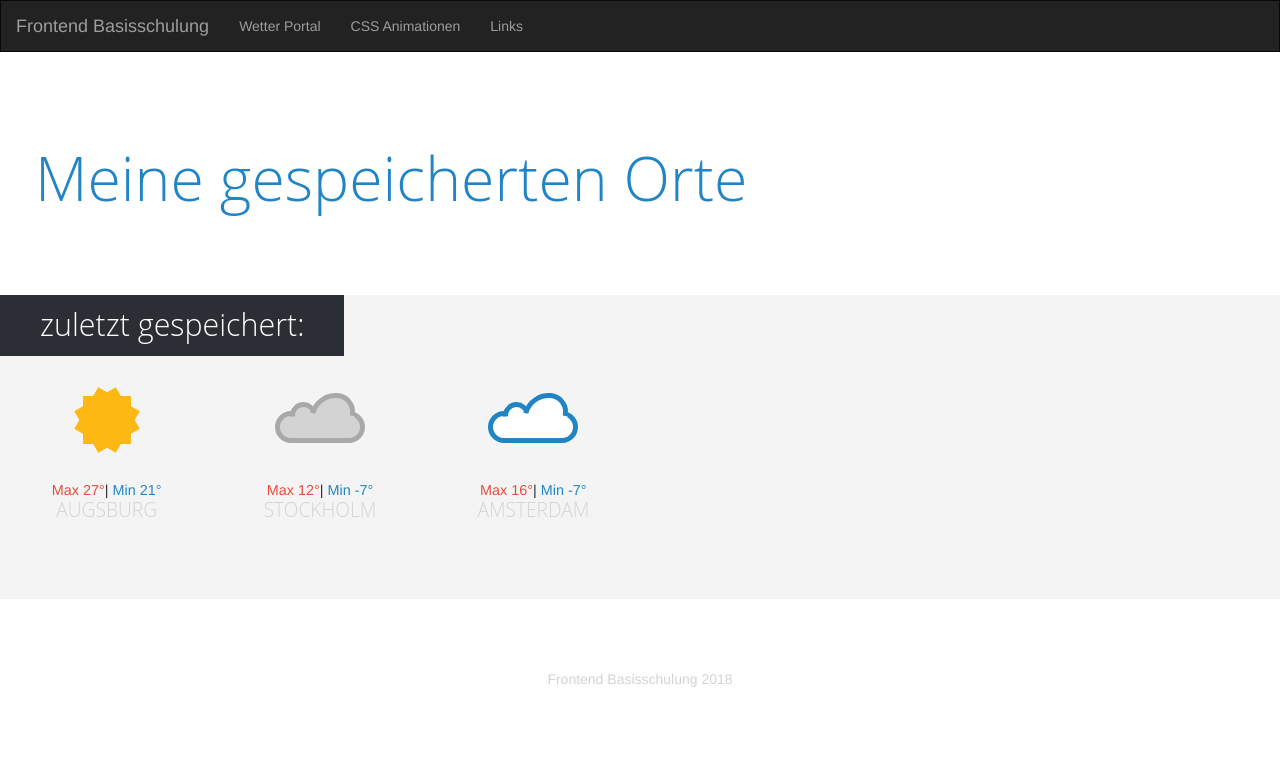
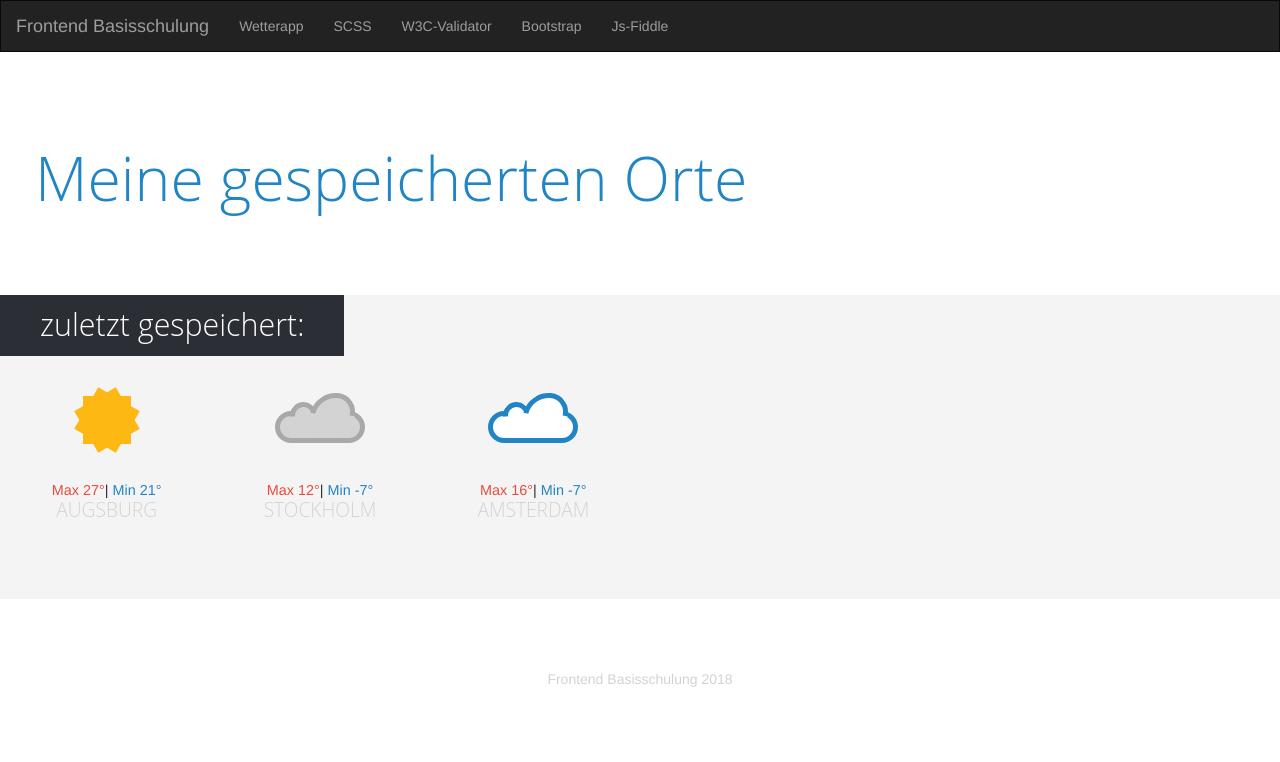
Before and after one commit to Gashunkification/fe-schulung, a website: page animations.html in a window 1280 px wide. Drawn offline with nearby package versions, Linux system fonts and the light colour scheme; files that its build step writes are made by us from their sources; files whose address does not match are found by name.

Commit message:
Fixed header in animations.html

```diff
--- a/animations.html
+++ b/animations.html
@@ -22,13 +22,19 @@
             <div class="collapse navbar-collapse" id="mainnav">
                 <ul class="nav navbar-nav">
                     <li>
-                        <a href="index.html">Wetter Portal</a>
+                        <a href="index.html">Wetterapp</a>
                     </li>
                     <li>
-                        <a href="animations.html">CSS Animationen</a>
+                        <a href="http://sass-lang.com/">SCSS</a>
                     </li>
                     <li>
-                        <a href="links.html">Links</a>
+                        <a href="https://validator.w3.org/">W3C-Validator</a>
+                    </li>
+                    <li>
+                        <a href="http://getbootstrap.com/docs/3.3/">Bootstrap</a>
+                    </li>
+                    <li>
+                        <a href="https://jsfiddle.net/">Js-Fiddle</a>
                     </li>
                 </ul>
             </div>
```
